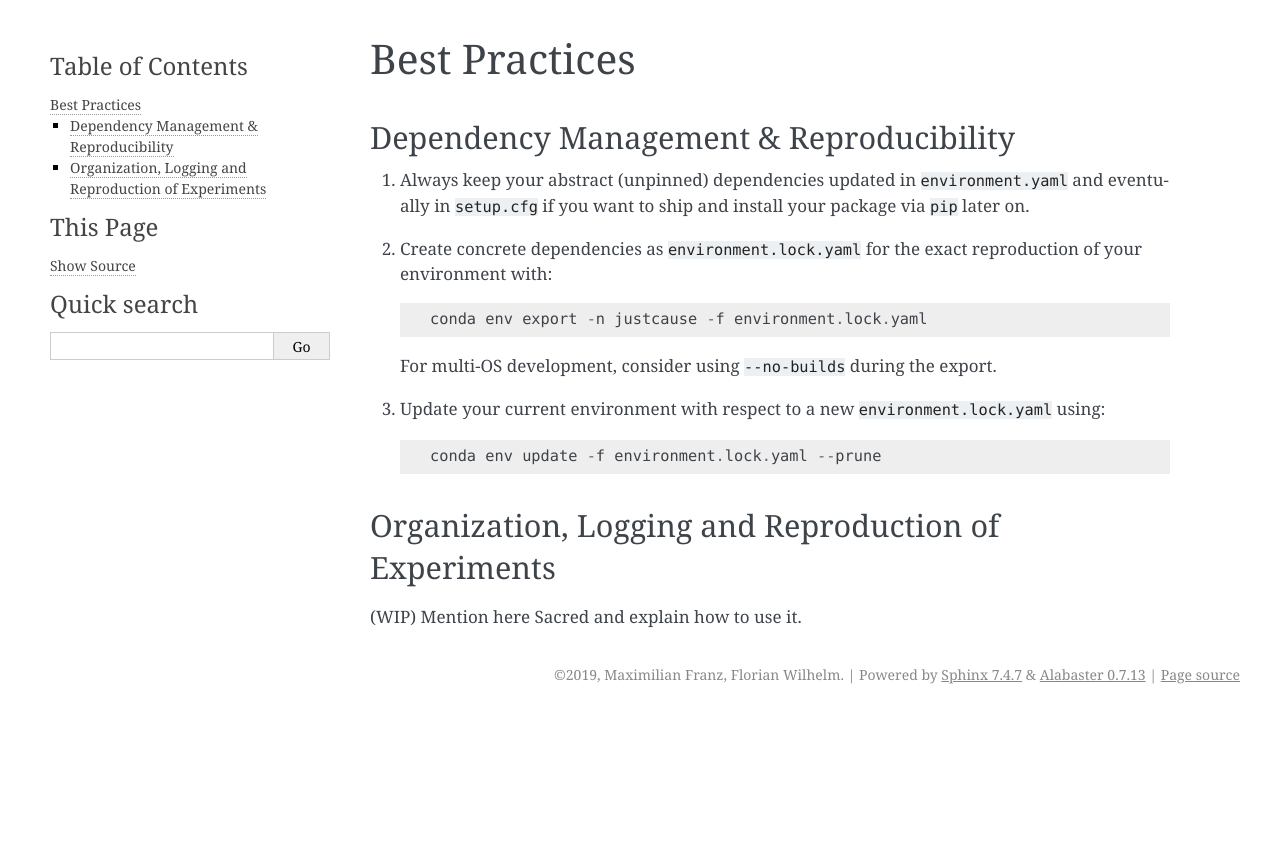
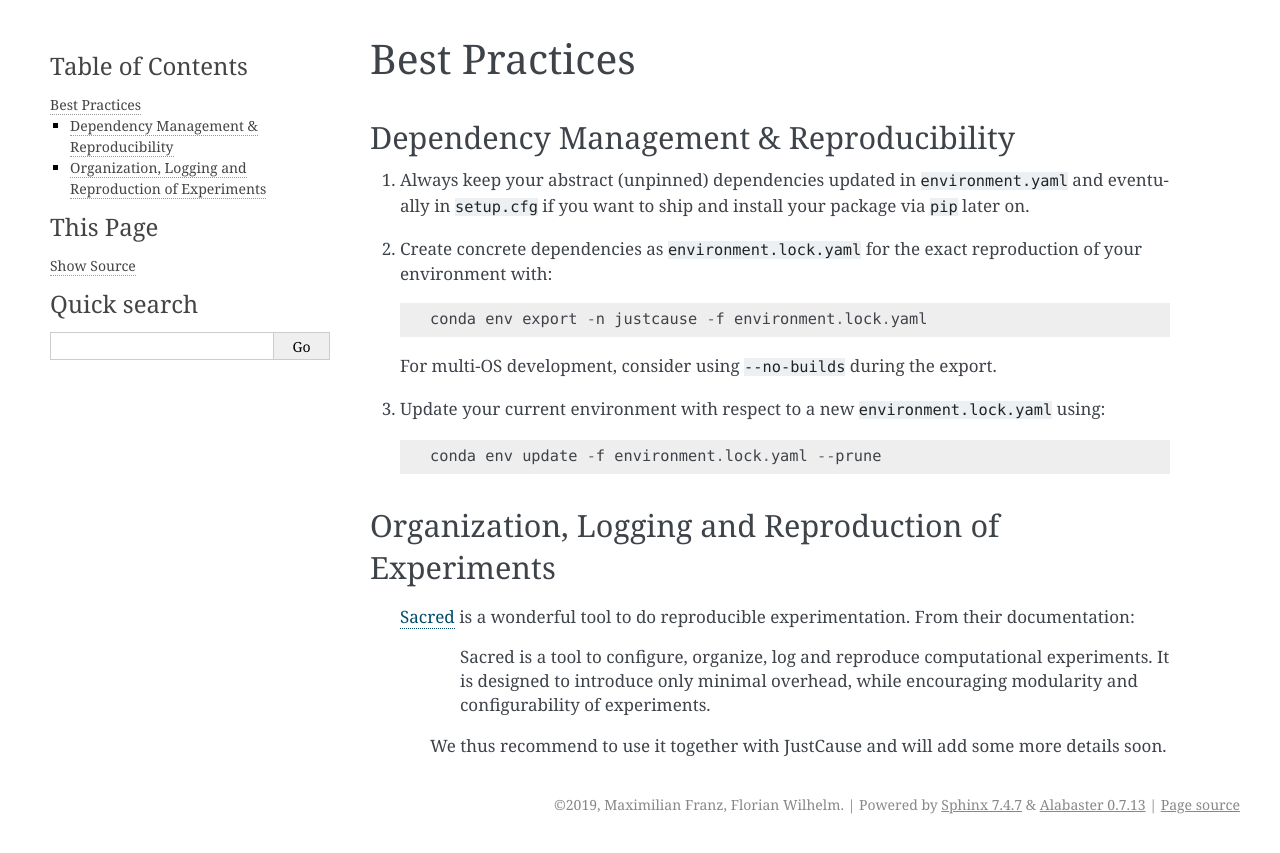
Before and after one commit to inovex/justcause, a Sphinx documentation site: the page built from docs/best_practices.rst, in a window 1280 px wide. Shown: the top 853 px of the page. Built offline with Sphinx 7.4.7, drawn with Linux system fonts in a browser that asks for light colours; the version number is read from the project's files by our own code.

Commit message:
Add some more text about Sacred

```diff
--- a/docs/best_practices.rst
+++ b/docs/best_practices.rst
@@ -22,4 +22,11 @@ Dependency Management & Reproducibility
 Organization, Logging and Reproduction of Experiments
 =====================================================
 
-(WIP) Mention here Sacred and explain how to use it.
+ `Sacred`_ is a wonderful tool to do reproducible experimentation. From their documentation:
+
+    Sacred is a tool to configure, organize, log and reproduce computational experiments.
+    It is designed to introduce only minimal overhead, while encouraging modularity and configurability of experiments.
+
+  We thus recommend to use it together with JustCause and will add some more details soon.
+
+.. _Sacred: https://sacred.readthedocs.io/
--- a/docs/index.rst
+++ b/docs/index.rst
@@ -67,8 +67,8 @@ Contents
    :maxdepth: 2
 
    Usage <usage>
+   Best Practices <best_practices>
    Contributions & Help <contributing>
-   Best Practices <best_practices>
    License <license>
    Authors <authors>
    Changelog <changelog>
```
